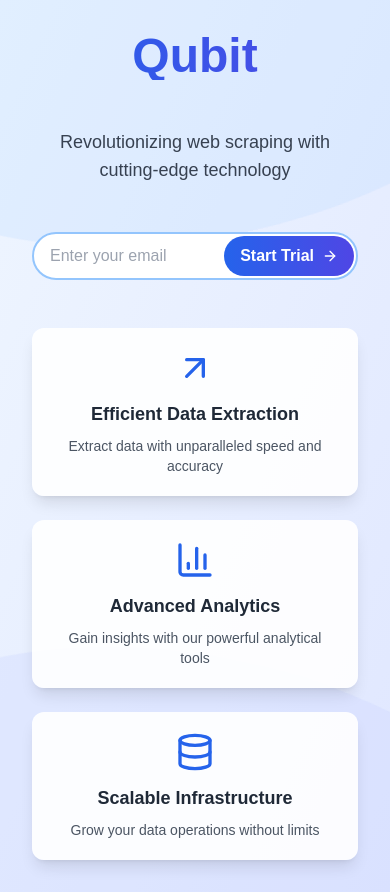
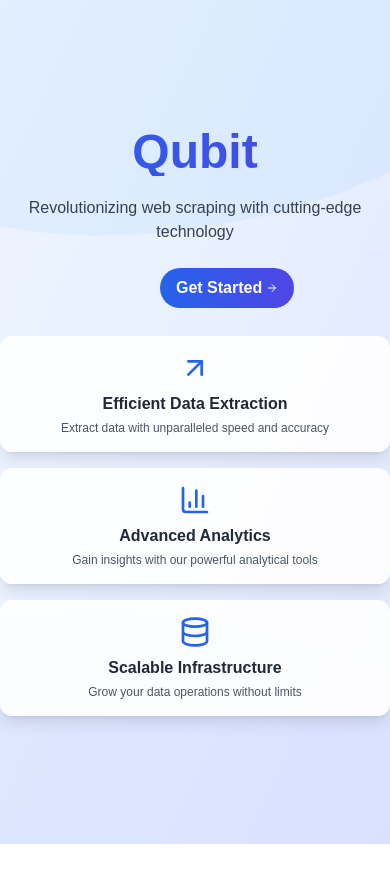
Before and after one commit to TechSubham/sih_landingpage, a Next.js app: page / in a window 390 px wide. After the commit the page ends 844 px from the top, so only its background shows below. Built offline with nearby package versions, Linux system fonts and the light colour scheme.

Commit message:
landing page

```diff
--- a/app/page.jsx
+++ b/app/page.jsx
@@ -13,9 +13,9 @@ import { BarChart3, ArrowUpRight, Database, ArrowRight } from 'lucide-react';
 const Page = () => {
   return (
     <>
-      {/* Desktop and Tablet View */}
-      <div className="font-serif bg-white text-black h-screen w-full overflow-hidden relative hidden md:block">
-        {/* Desktop content from the first code */}
+
+      <div className="font-serif bg-white text-black h-screen w-full overflow-hidden relative hidden lg:block">
+
         <div className="absolute inset-0">
         <motion.div
           className="bg-gray-200 lg:w-64 lg:h-64 lg:rounded-3xl lg:rotate-45 lg:relative lg:bottom-48 lg:right-20 shadow-xl"
@@ -123,7 +123,7 @@ const Page = () => {
             animate={{ opacity: 1 }}
             transition={{ duration: 0.5, delay: 2 }}
           >
-            this is team qubit here and we are working on a webscraping project
+             Revolutionizing web scraping with cutting-edge technology
           </motion.div>
 
           <motion.div
@@ -132,18 +132,18 @@ const Page = () => {
             animate={{ opacity: 1 }}
             transition={{ duration: 0.5, delay: 2.2 }}
           >
-            <input
+            {/* <input
               type="text"
               className="w-full h-12 pl-4 pr-32 rounded-full border border-blue-100 bg-gray-100"
               placeholder="Enter your email"
-            />
+            /> */}
             <Link href="/SignUp">
             <motion.button
-              className="absolute top-0 right-0 h-12 bg-blue-600 text-white px-6 rounded-full"
+              className="relative left-32 top-0 right-0 h-12 bg-blue-600 text-white px-6 rounded-full"
               whileHover={{ scale: 1.05 }}
               whileTap={{ scale: 0.95 }}
               >
-              Start Trial
+             Get Started
             </motion.button>
               </Link>
           </motion.div>
@@ -201,7 +201,7 @@ const Page = () => {
       </div>
 
       {/* Mobile View */}
-      <div className="bg-gradient-to-br from-blue-50 to-indigo-100 min-h-screen p-8 flex flex-col items-center justify-center relative overflow-hidden md:hidden">
+      <div className="bg-gradient-to-br from-blue-50 to-indigo-100 min-h-screen sm:p-8 flex flex-col items-center justify-center relative overflow-hidden lg:hidden">
         {/* Background Elements */}
         <motion.div
           className="absolute inset-0 z-0"
@@ -237,13 +237,13 @@ const Page = () => {
 
         {/* Content */}
         <motion.div
-          className="w-full max-w-4xl space-y-12 text-center relative z-10"
+          className="w-full max-w-4xl sm:space-y-12 space-y-5 text-center relative z-10"
           initial={{ opacity: 0, y: 20 }}
           animate={{ opacity: 1, y: 0 }}
           transition={{ duration: 0.8 }}
         >
           <motion.h1
-            className="font-extrabold text-5xl md:text-7xl bg-clip-text text-transparent bg-gradient-to-r from-blue-600 to-indigo-600"
+            className="font-extrabold text-5xl sm:text-5xl bg-clip-text text-transparent bg-gradient-to-r from-blue-600 to-indigo-600"
             initial={{ opacity: 0, y: -20 }}
             animate={{ opacity: 1, y: 0 }}
             transition={{ duration: 0.8, delay: 0.2 }}
@@ -251,7 +251,7 @@ const Page = () => {
             Qubit
           </motion.h1>
           <motion.div
-            className="text-gray-700 text-lg md:text-xl max-w-2xl mx-auto"
+            className="text-gray-700 sm:text-lg md:text-xl max-w-2xl mx-auto"
             initial={{ opacity: 0 }}
             animate={{ opacity: 1 }}
             transition={{ duration: 0.8, delay: 0.4 }}
@@ -265,25 +265,20 @@ const Page = () => {
             animate={{ opacity: 1 }}
             transition={{ duration: 0.8, delay: 0.6 }}
           >
-            <input
-              type="email"
-              className="w-full h-12 md:h-14 pl-4 md:pl-6 pr-24 md:pr-32 rounded-full border-2 border-blue-300 bg-white text-base md:text-lg focus:outline-none focus:border-blue-500 transition-colors"
-              placeholder="Enter your email"
-            />
             <Link href="/SignUp">
               <motion.button
-                className="absolute top-1 right-1 h-10 md:h-12 bg-gradient-to-r from-blue-600 to-indigo-600 text-white px-4 md:px-6 rounded-full text-base md:text-lg font-semibold flex items-center"
+                className="relative top-1 left-40 h-10 md:h-12 bg-gradient-to-r from-blue-600 to-indigo-600 text-white px-4 md:px-6 rounded-full text-base md:text-lg font-semibold flex items-center"
                 whileHover={{ scale: 1.05 }}
                 whileTap={{ scale: 0.95 }}
               >
-                Start Trial
-                <ArrowRight className="ml-2 w-4 h-4 md:w-5 md:h-5" />
+                Get Started
+                <ArrowRight className="ml-1 sm:ml-2 w-3 h-3 sm:w-4 sm:h-4 md:w-5 md:h-5" />
               </motion.button>
             </Link>
           </motion.div>
         </motion.div>
 
-        <div className="w-full max-w-4xl grid grid-cols-1 gap-6 mt-12 relative z-10">
+        <div className="w-full max-w-4xl grid grid-cols-1 sm:grid-cols-2 md:grid-cols-3 gap-4 sm:gap-6 mt-8 sm:mt-12 relative z-10">
           {[
             { icon: ArrowUpRight, title: "Efficient Data Extraction", description: "Extract data with unparalleled speed and accuracy" },
             { icon: BarChart3, title: "Advanced Analytics", description: "Gain insights with our powerful analytical tools" },
@@ -291,14 +286,14 @@ const Page = () => {
           ].map((feature, index) => (
             <motion.div
               key={index}
-              className="bg-white bg-opacity-90 p-5 rounded-xl flex flex-col items-center text-center shadow-lg"
+              className="bg-white bg-opacity-90 p-4 sm:p-5 rounded-xl flex flex-col items-center text-center shadow-lg"
               initial={{ opacity: 0, y: 20 }}
               animate={{ opacity: 1, y: 0 }}
               transition={{ duration: 0.8, delay: 0.8 + index * 0.2 }}
             >
-              <feature.icon className="w-10 h-10 text-blue-600 mb-3" />
-              <h2 className="text-lg font-bold text-gray-800 mb-2">{feature.title}</h2>
-              <p className="text-sm text-gray-600">{feature.description}</p>
+              <feature.icon className="w-8 h-8 sm:w-10 sm:h-10 text-blue-600 mb-2 sm:mb-3" />
+              <h2 className="text-base sm:text-lg font-bold text-gray-800 mb-1 sm:mb-2">{feature.title}</h2>
+              <p className="text-xs sm:text-sm text-gray-600">{feature.description}</p>
             </motion.div>
           ))}
         </div>
```
